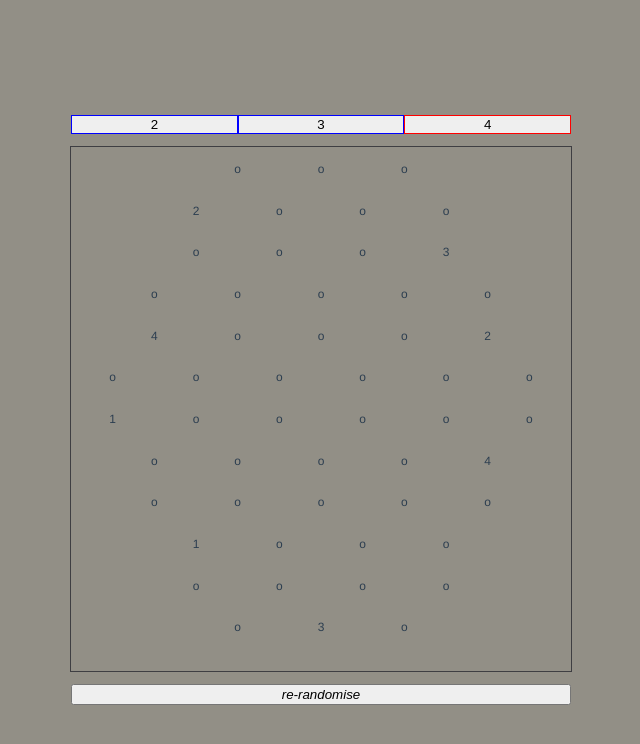
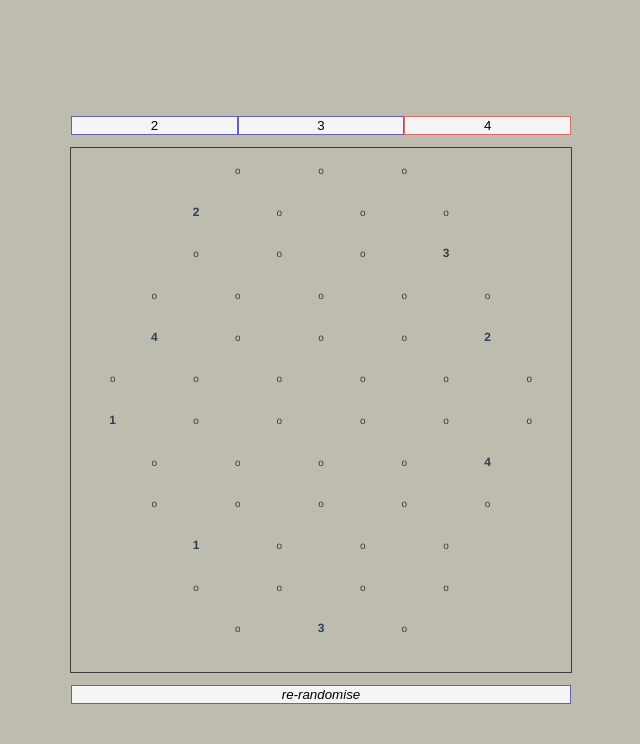
Before and after one commit to jacobcolyvan/vue-projects, a Vue app in the folder catan-randomiser/: page / in a window 1280 px wide. Shown: the top 744 px of the page, without its empty margins (319-959 px from the left). Built offline with nearby package versions, Linux system fonts and the light colour scheme.

Commit message:
minor styling changes

```diff
--- a/catan-randomiser/src/App.vue
+++ b/catan-randomiser/src/App.vue
@@ -66,7 +66,7 @@ body {
   padding: 0;
   /* background-color: rgb(22, 22, 22);  */
   /* background-color: #FFFAED; */
-  background-color: #928f86;
+  background-color: #bebbaf;
 }
 
 #main {
@@ -77,4 +77,8 @@ body {
   align-items: center;
   flex-direction: column;
 }
+
+button {
+  background-color: #f5f5f5;
+}
 </style>
--- a/catan-randomiser/src/components/Board.vue
+++ b/catan-randomiser/src/components/Board.vue
@@ -9,6 +9,7 @@
         class="board-point"
         v-for="(point, index) in row"
         :key="index"
+        v-bind:id="point !== 0? 'player-position': 'empty-position'"
       >
         <span> {{ point === 0 ? 'o' : point }}</span>
       </span>
@@ -153,6 +154,15 @@ export default {
       height: 100%;
       text-align: center;
     }
+
+    #player-position {
+      font-weight: bold;
+      font-size: 12px;
+    }
+
+    #empty-position {
+      font-size: 10px;
+    }
   }
 
 </style>
--- a/catan-randomiser/src/components/RandomiseButton.vue
+++ b/catan-randomiser/src/components/RandomiseButton.vue
@@ -20,6 +20,7 @@
     width: 90vw;
     max-width: 500px;
     margin-top: 12px;
+    border: 1px solid #6060c7;
 
     &:hover {
       cursor: pointer;
--- a/catan-randomiser/src/components/SelectPlayerAmount.vue
+++ b/catan-randomiser/src/components/SelectPlayerAmount.vue
@@ -38,7 +38,7 @@
 
   .amount-button {
     width: calc(100% / 3);
-    border: 1px solid blue;
+    border: 1px solid #6060c7;
 
     &:hover {
       cursor: pointer;
@@ -51,7 +51,7 @@
   }
 
   #selected {
-    border: 1px solid red;
+    border: 1px solid #df6a6a;
   }
 
 }
```
